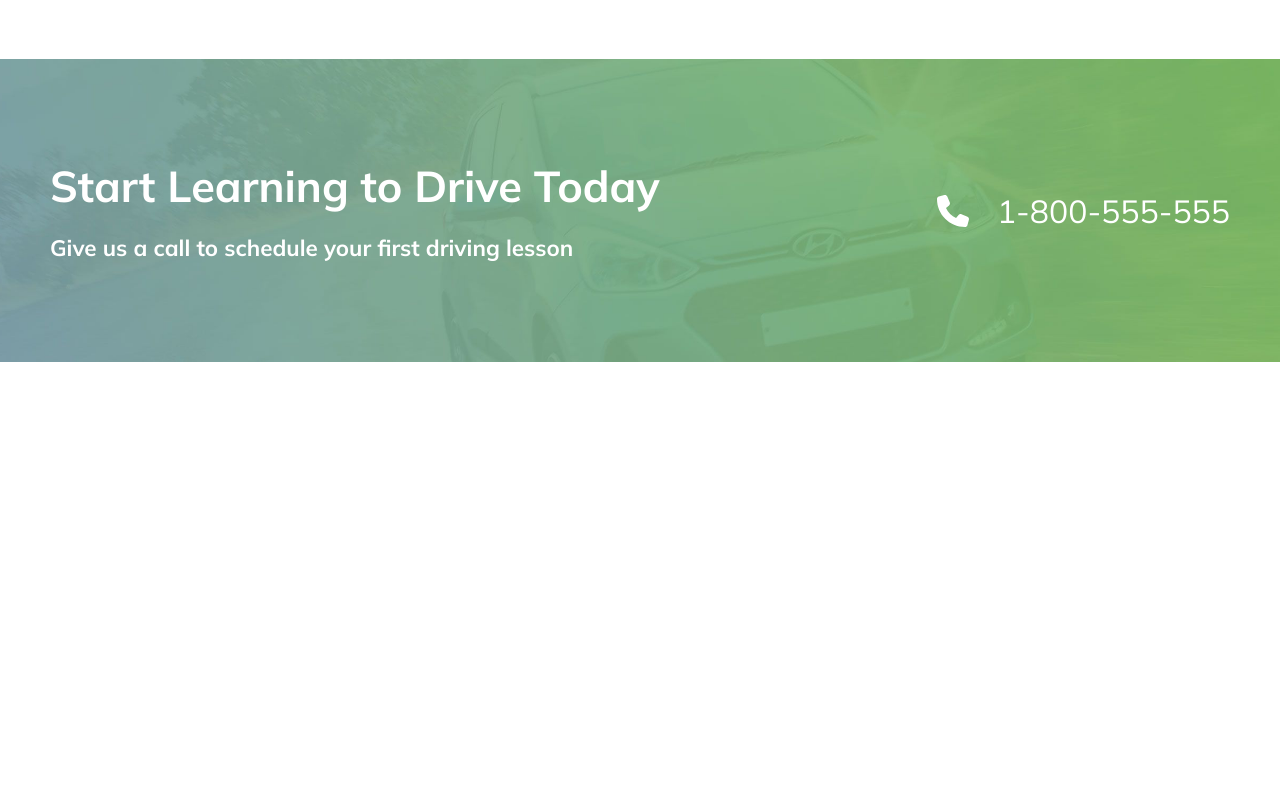
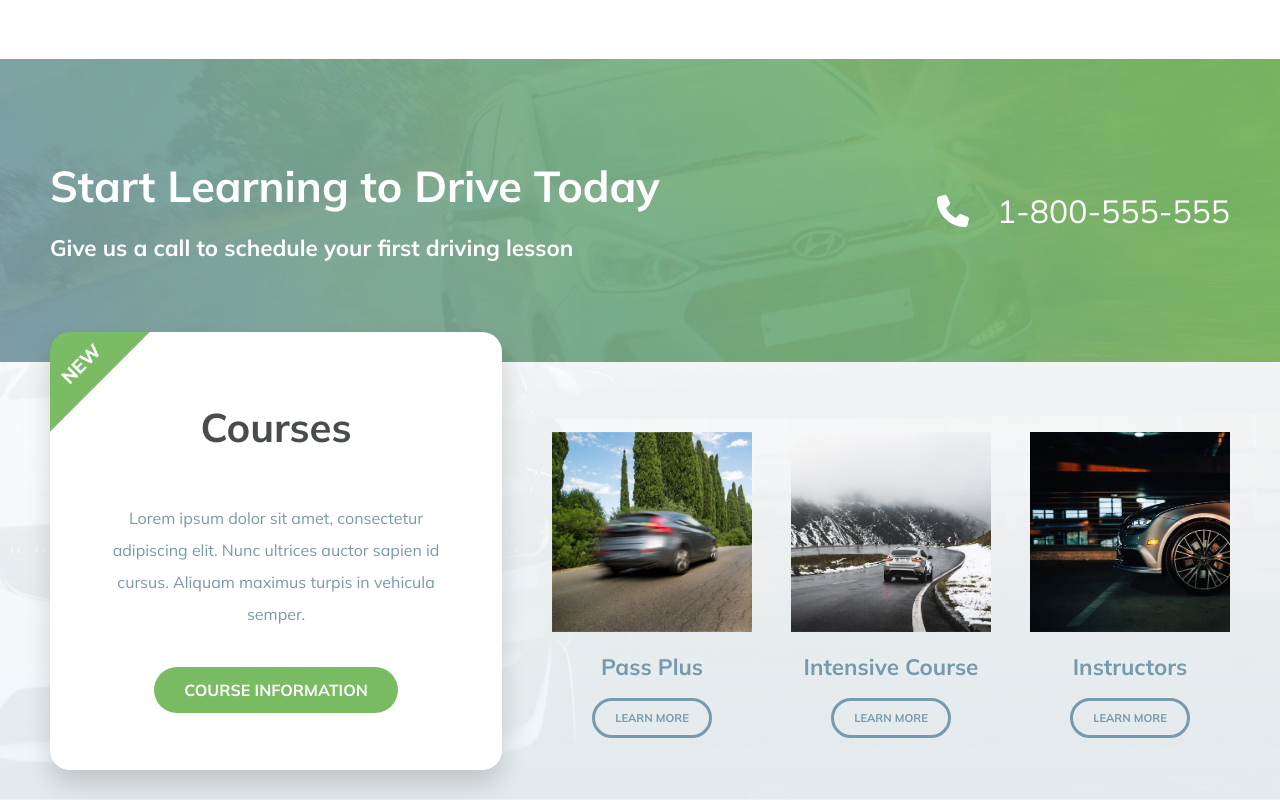
Before and after one commit to matteopompei/proj-html-vuejs, a Vue app: page / in a window 1280 px wide. Shown: the part 1172-1972 px from the top of the page. Before the commit the page ends 1534 px from the top, so only its background shows below. Built offline with nearby package versions, Linux system fonts and the light colour scheme.

Commit message:
Sezione Courses fatta

```diff
--- /dev/null
+++ b/src/assets/data/courses.js
@@ -0,0 +1,16 @@
+const coursesArr = [
+  {
+    text: "Pass Plus",
+    img: require("../../assets/img/courses-passplus.jpg"),
+  },
+  {
+    text: "Intensive Course",
+    img: require("../../assets/img/course-intensive.jpg"),
+  },
+  {
+    text: "Instructors",
+    img: require("../../assets/img/courses-instructor.jpg"),
+  },
+];
+
+export default coursesArr;
--- a/src/components/macro/Main.vue
+++ b/src/components/macro/Main.vue
@@ -2,18 +2,21 @@
   <main>
     <FirstLesson />
     <Telephone />
+    <Courses />
   </main>
 </template>
 
 <script>
 import FirstLesson from "../sections/FirstLesson.vue";
 import Telephone from "../sections/Telephone.vue";
+import Courses from "../sections/Courses.vue";
 
 export default {
   name: "Main",
   components: {
     FirstLesson,
     Telephone,
+    Courses,
   },
 };
 </script>
--- /dev/null
+++ b/src/components/sections/Courses.vue
@@ -0,0 +1,152 @@
+<template>
+  <section>
+    <div class="container">
+      <div class="left">
+        <div class="info">
+          <div class="title">Courses</div>
+          <p>
+            Lorem ipsum dolor sit amet, consectetur adipiscing elit. Nunc
+            ultrices auctor sapien id cursus. Aliquam maximus turpis in vehicula
+            semper.
+          </p>
+          <a href="#">Course information</a>
+        </div>
+      </div>
+      <div class="right">
+        <div class="courses">
+          <div v-for="(element, index) in courses" :key="index">
+            <div class="img">
+              <img :src="element.img" alt="element.text" />
+            </div>
+            <div class="title">{{ element.text }}</div>
+            <a href="#">Learn more</a>
+          </div>
+        </div>
+      </div>
+    </div>
+  </section>
+</template>
+
+<script>
+import coursesArr from "../../assets/data/courses.js";
+
+export default {
+  name: "Courses",
+  data() {
+    return {
+      courses: coursesArr,
+    };
+  },
+};
+</script>
+
+<style lang="scss" scoped>
+@import "../../assets/style/vars.scss";
+
+section {
+  background: url("../../assets/img/promise-background.jpg") bottom;
+  background-size: cover;
+
+  .left {
+    width: 40%;
+
+    .info {
+      padding: 70px 50px;
+      background: #fff url("../../assets/img/new-corner.jpg") no-repeat top left;
+      background-size: 100px;
+      border-radius: 20px;
+      box-shadow: $box-shadow;
+      text-align: center;
+      transform: translateY(-30px);
+
+      .title {
+        margin-bottom: 50px;
+        font-size: 2.5rem;
+        font-weight: bold;
+        color: $color1;
+      }
+
+      p {
+        margin-bottom: 50px;
+        font-size: 1rem;
+        line-height: 2rem;
+        color: $color2;
+      }
+
+      a {
+        padding: 13px 30px;
+        background: $accent;
+        border-radius: $button-border-radius;
+        font-size: 1.4;
+        font-weight: bold;
+        text-decoration: none;
+        text-transform: uppercase;
+        color: #fff;
+        transition: $trans-time;
+
+        &:hover {
+          background: $accent-hover;
+        }
+      }
+    }
+  }
+
+  .right {
+    width: 60%;
+    margin-left: 50px;
+
+    .courses {
+      padding: 70px 0;
+      display: flex;
+      justify-content: space-between;
+
+      & > div {
+        text-align: center;
+
+        .img {
+          margin-bottom: 20px;
+          height: 200px;
+          width: 200px;
+          overflow: hidden;
+          background: #fff;
+
+          img {
+            height: 100%;
+            width: 100%;
+            transition: 1s;
+
+            &:hover {
+              transform: scale(1.1);
+              opacity: 0.9;
+            }
+          }
+        }
+
+        .title {
+          margin-bottom: 25px;
+          font-size: 1.4rem;
+          font-weight: bold;
+          color: $color2;
+        }
+
+        a {
+          padding: 10px 20px;
+          border: 3px solid $color2;
+          border-radius: $button-border-radius;
+          font-size: 0.7rem;
+          font-weight: bold;
+          color: $color2;
+          text-transform: uppercase;
+          text-decoration: none;
+          transition: $trans-time;
+
+          &:hover {
+            color: $accent;
+            border-color: $accent;
+          }
+        }
+      }
+    }
+  }
+}
+</style>
```
